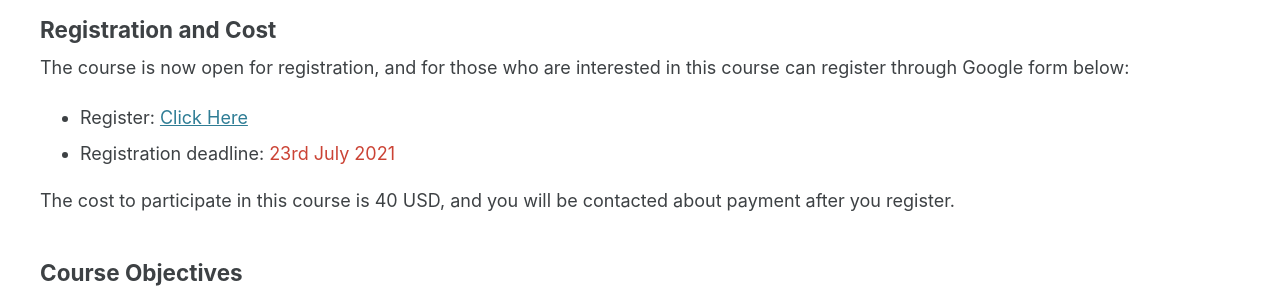
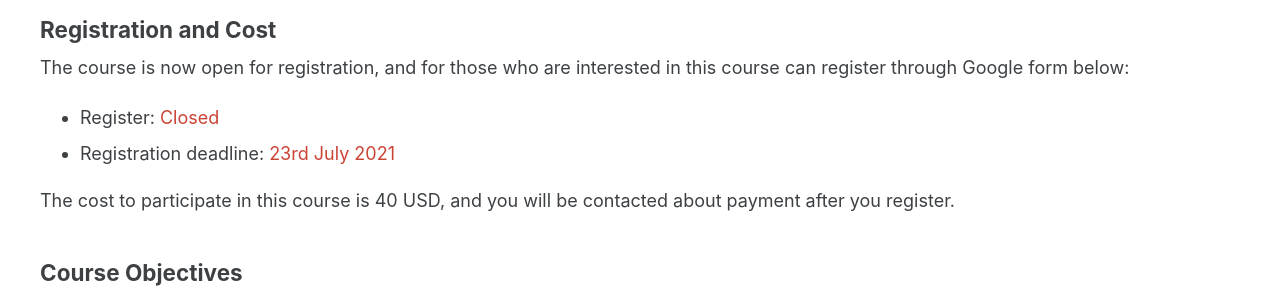
Before and after one commit to GeoSpatialyst/homepage, a Jekyll site: the page built from _pages/course.md, in a window 1280 px wide and 900 px high, scrolled down 1562 px. Shown: the part 153-453 px from the top of the window. Built offline with Jekyll 4.4.1, drawn with Linux system fonts in a browser that asks for light colours; cached includes are drawn as plain includes.

Commit message:
Update course.md

```diff
--- a/_pages/course.md
+++ b/_pages/course.md
@@ -12,8 +12,8 @@ header:
   #   url: "/course/class-overview/"
 # tagline: "Master your ability in spatial data analysis."
 feature_row1:
-  - url: "https://forms.gle/tvYPyhrPKpGGrLc56"
-    btn_label: "Register Now"
+  # - url: "https://forms.gle/tvYPyhrPKpGGrLc56"
+    btn_label: "Register is Closed"
     btn_class: "btn--success btn--primary"
 
 ---
@@ -53,7 +53,7 @@ In this online course, we will use [JupyterLab](https://jupyterlab.readthedocs.i
 {: style="text-align: left;"}
 The course is now open for registration, and for those who are interested in this course can register through Google form below:
 {: style="text-align: left;"}
-* Register: [Click Here](https://forms.gle/tvYPyhrPKpGGrLc56)
+* Register: <span style="color:#CB4335">Closed</span>
 * Registration deadline: <span style="color:#CB4335">23rd July 2021</span>
 {: style="text-align: left;"}
 
```
